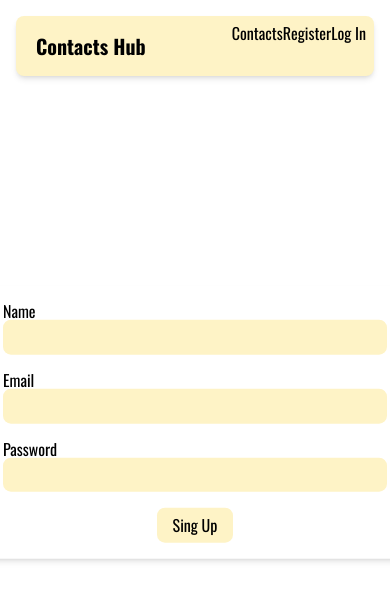
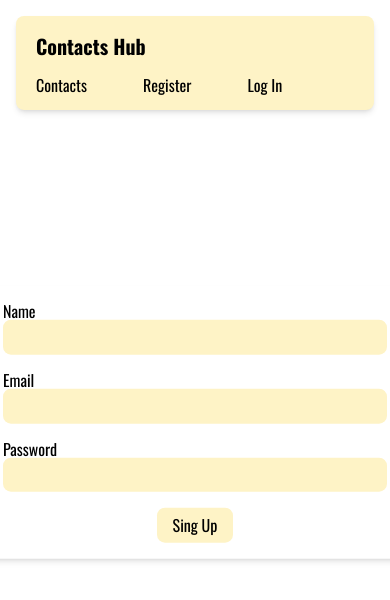
Before and after one commit to ptrnk0/goit-react-hw-08, a React (Vite) app: page /register in a window 390 px wide. Shown: the top 600 px of the page. Built offline with nearby package versions, Linux system fonts and the light colour scheme; no server answers.

Commit message:
Enhance Header component with improved navigation styling and responsiveness

```diff
--- a/src/components/header/Header.jsx
+++ b/src/components/header/Header.jsx
@@ -5,23 +5,38 @@ import { selectIsLoggedIn } from "../../redux/auth/selectors";
 const Header = () => {
 	const isLoggedIn = useSelector(selectIsLoggedIn);
 	return (
-		<header className="font-display w-auto flex justify-between p-2 bg-amber-100 shadow-md mx-4 my-4 rounded-lg">
+		<header className="font-display w-auto flex justify-between p-2 bg-amber-100 shadow-md mx-4 my-4 rounded-lg items-center flex-wrap">
 			<Link to="/" className="px-3 py-2 font-bold text-xl">
 				Contacts Hub
 			</Link>
 			<nav>
-				<ul className="flex">
+				<ul className="flex gap-8 flex-wrap">
 					<li>
-						<NavLink to="/">Contacts</NavLink>
+						<NavLink
+							to="/"
+							className="py-2 px-3 transform transition-all duration-300 ease-in-out hover:scale-110 inline-block"
+						>
+							Contacts
+						</NavLink>
 					</li>
 					{!isLoggedIn && (
 						<li>
-							<NavLink to="/register">Register</NavLink>
+							<NavLink
+								to="/register"
+								className="py-2 px-3 transform transition-all duration-300 ease-in-out hover:scale-110 inline-block"
+							>
+								Register
+							</NavLink>
 						</li>
 					)}
 					{!isLoggedIn && (
 						<li>
-							<NavLink to="/login">Log In</NavLink>
+							<NavLink
+								to="/login"
+								className="py-2 px-3 transform transition-all duration-300 ease-in-out hover:scale-110 inline-block"
+							>
+								Log In
+							</NavLink>
 						</li>
 					)}
 				</ul>
```
